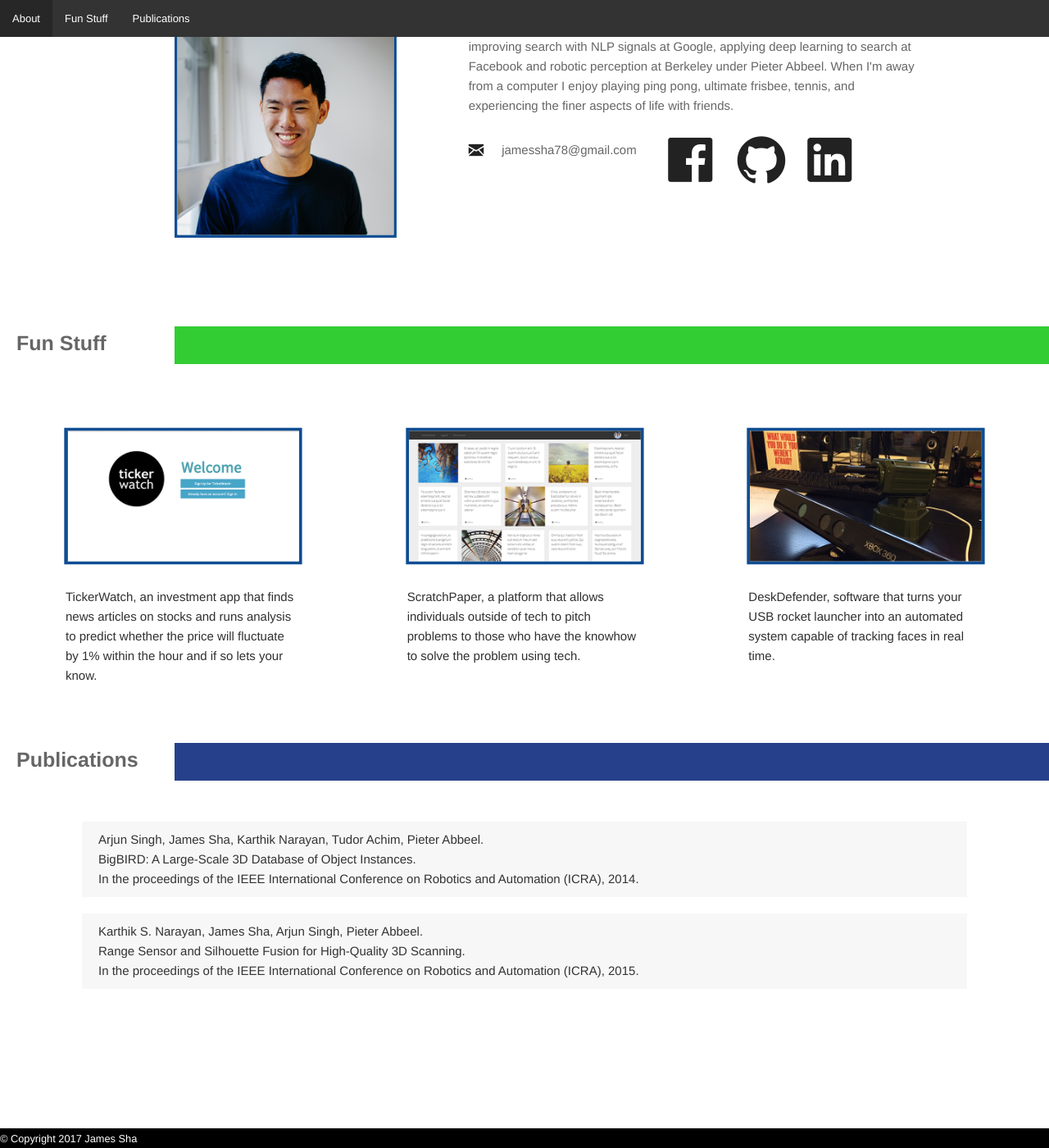
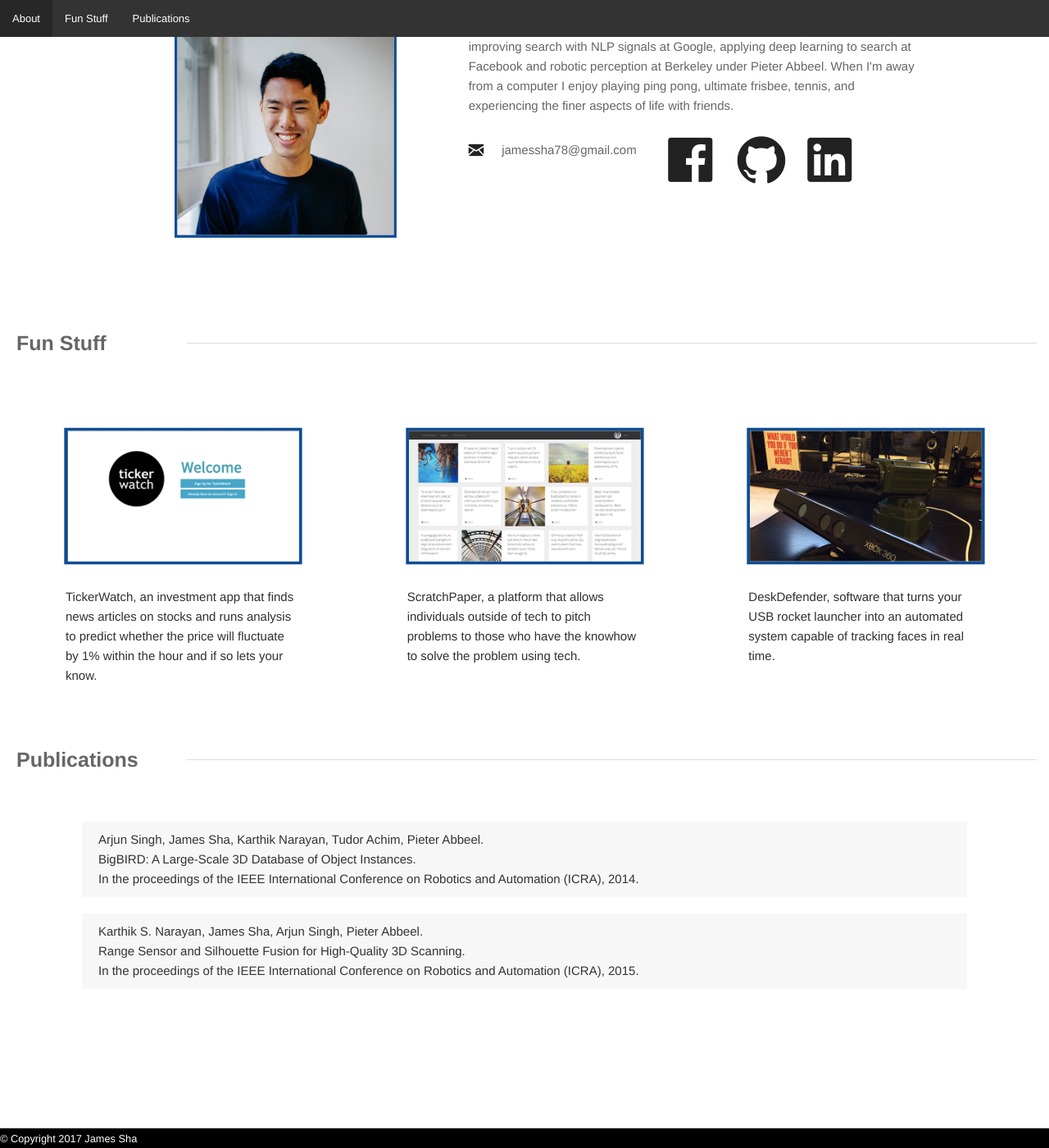
Before and after one commit to thedavidzhao/jamessha.github.io, a Jekyll site: the page built from index.html, in a window 1280 px wide and 1400 px high, scrolled down 360 px. Shown: the whole window at 82% size. Built offline with Jekyll 4.4.1, drawn with Linux system fonts in a browser that asks for light colours; nearby versions of some CDN libraries.

Commit message:
remove ugly bars

```diff
--- a/css/style.scss
+++ b/css/style.scss
@@ -222,7 +222,7 @@ main {
   }
 
   .top-header {
-    background: $green;
+    background: $white;
   }
 
   @media only screen and (max-width: 64em) {
@@ -307,11 +307,11 @@ main {
   }
 
   .publication-link:hover {
-    background-color: rgba(250,250,250,1.0);
+    background-color: rgba(253,253,253,1.0);
   }
 
   .top-header {
-    background: $blue;
+    background: $white;
   }
 }
 
--- a/index.html
+++ b/index.html
@@ -83,6 +83,9 @@ layout: default
           <div class="small-2 columns top-header-text">
             <h3> Fun Stuff <h3>
           </div>
+          <div class="small-10 columns">
+            <hr>
+          </div>
         </div>
         <div class="row">
           <div class="small-12 columns showcase">
@@ -129,6 +132,9 @@ layout: default
         <div class="row top-header">
           <div class="small-2 columns top-header-text">
             <h3> Publications <h3>
+          </div>
+          <div class="small-10 columns">
+            <hr>
           </div>
         </div>
         <div class="row">
```
